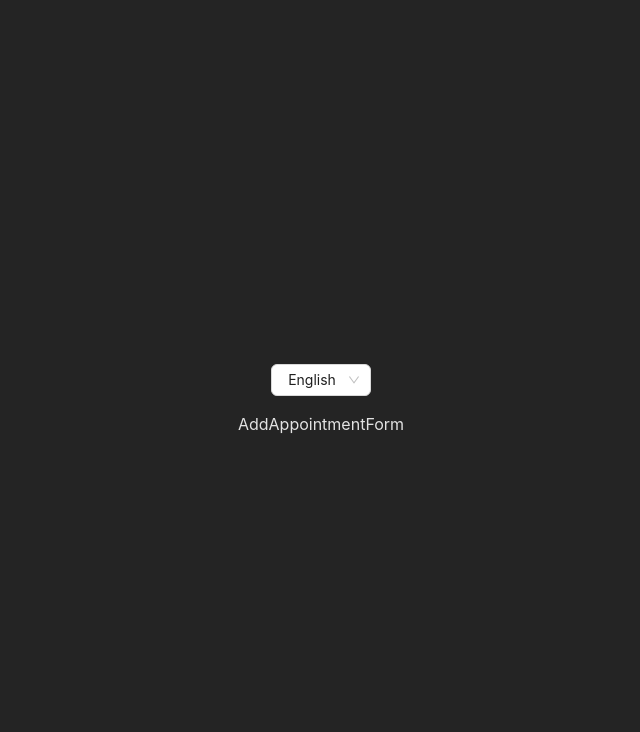
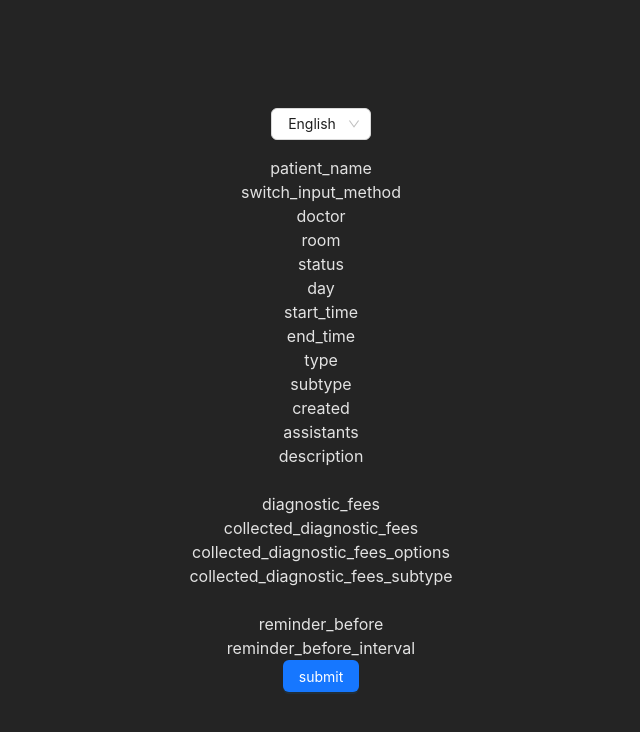
Before and after one commit to Ahmed-Elbessfy/add-patient-app, a React (Vite) app: page / in a window 1280 px wide. Shown: the top 732 px of the page, without its empty margins (319-959 px from the left). Built offline with nearby package versions, Linux system fonts and the light colour scheme.

Commit message:
config recursive rendering items functionality
- fix naming error of AddAppointmentFieldsts
- set renderItems to render items depending on category & in case of layout
call itself to reach any depth of forms or items

```diff
--- a/src/features/AddAppointmentContainer/newAppointConfig.ts
+++ b/src/features/AddAppointmentContainer/newAppointConfig.ts
@@ -1,4 +1,4 @@
-import { Item } from "../AddAppointmentFields.ts/AddAppointmentInputs.type";
+import { Item } from "../AddAppointmentFields/AddAppointmentInputs.type";
 
 export const addAppointmentFieldsConfig: Item[] = [
   {
--- a/src/features/AddAppointmentForm/AddAppointmentForm.tsx
+++ b/src/features/AddAppointmentForm/AddAppointmentForm.tsx
@@ -1,12 +1,103 @@
 import { FC } from "react";
+import { Controller, useForm } from "react-hook-form";
+import { Alert, Button, Typography } from "antd";
+import {
+  FormFieldConfig,
+  Item,
+  ItemLayout,
+  ItemUI,
+  UIAlert,
+  UILink,
+  UIText,
+  UITitle,
+} from "../AddAppointmentFields/AddAppointmentInputs.type";
 import { AddAppointmentFormProps } from "./AddAppointmentForm.types";
+
+const { Title, Text, Link } = Typography;
 
 const AddAppointmentForm: FC<AddAppointmentFormProps> = ({
   fieldsConfig,
   onSubmit,
 }) => {
-  console.log(fieldsConfig, onSubmit);
-  return <div>AddAppointmentForm</div>;
+  const { control, handleSubmit } = useForm();
+
+  const renderItems = (fieldsConfig: Item[]): JSX.Element => {
+    return (
+      <>
+        {fieldsConfig.map((fieldConfig: Item) => {
+          // Field Render
+          if (fieldConfig.category === "field") {
+            const item = fieldConfig as FormFieldConfig;
+            return (
+              <Controller
+                key={item.id}
+                name={item.name}
+                control={control}
+                render={({ field, fieldState: { error } }) => {
+                  return (
+                    <div>
+                      {field.name}
+                      {error && error.message}
+                    </div>
+                  );
+                }}
+              />
+            );
+          }
+
+          // Layout Render
+          if (fieldConfig.category === "layout") {
+            const item = fieldConfig as ItemLayout;
+            return renderItems(item.children);
+          }
+
+          // UI Render
+          if (fieldConfig.category === "UI") {
+            const item = fieldConfig as ItemUI;
+            switch (item.type) {
+              // Title UI Item
+              case "title": {
+                const { level, title } = item as UITitle;
+                return <Title level={level}>{title}</Title>;
+              }
+              // Text UI Item
+              case "text": {
+                const { text } = item as UIText;
+                return <Text>{text}</Text>;
+              }
+              // Link UI Item
+              case "link": {
+                const { text, url } = item as UILink;
+                return <Link href={url}>{text}</Link>;
+              }
+              // Alert UI Item
+              case "alert": {
+                const { description, message, alertType, showIcon } =
+                  item as UIAlert;
+                return (
+                  <Alert
+                    message={message}
+                    description={description}
+                    type={alertType}
+                    showIcon={showIcon}
+                  />
+                );
+              }
+            }
+          }
+        })}
+      </>
+    );
+  };
+
+  return (
+    <form onSubmit={handleSubmit(onSubmit)}>
+      {renderItems(fieldsConfig)}
+      <Button type="primary" htmlType="submit">
+        submit
+      </Button>
+    </form>
+  );
 };
 
 export default AddAppointmentForm;
--- a/src/features/AddAppointmentForm/AddAppointmentForm.types.tsx
+++ b/src/features/AddAppointmentForm/AddAppointmentForm.types.tsx
@@ -1,5 +1,4 @@
-import { Item } from "../AddAppointmentFields.ts/AddAppointmentInputs.type";
-
+import { Item } from "../AddAppointmentFields/AddAppointmentInputs.type";
 
 export interface AddAppointmentFormProps {
   fieldsConfig: Item[];
```
Also changed, not shown: src/features/AddAppointmentFields/AddAppointmentInputs.type.tsx (renamed from src/features/AddAppointmentFields.ts/AddAppointmentInputs.type.tsx).
